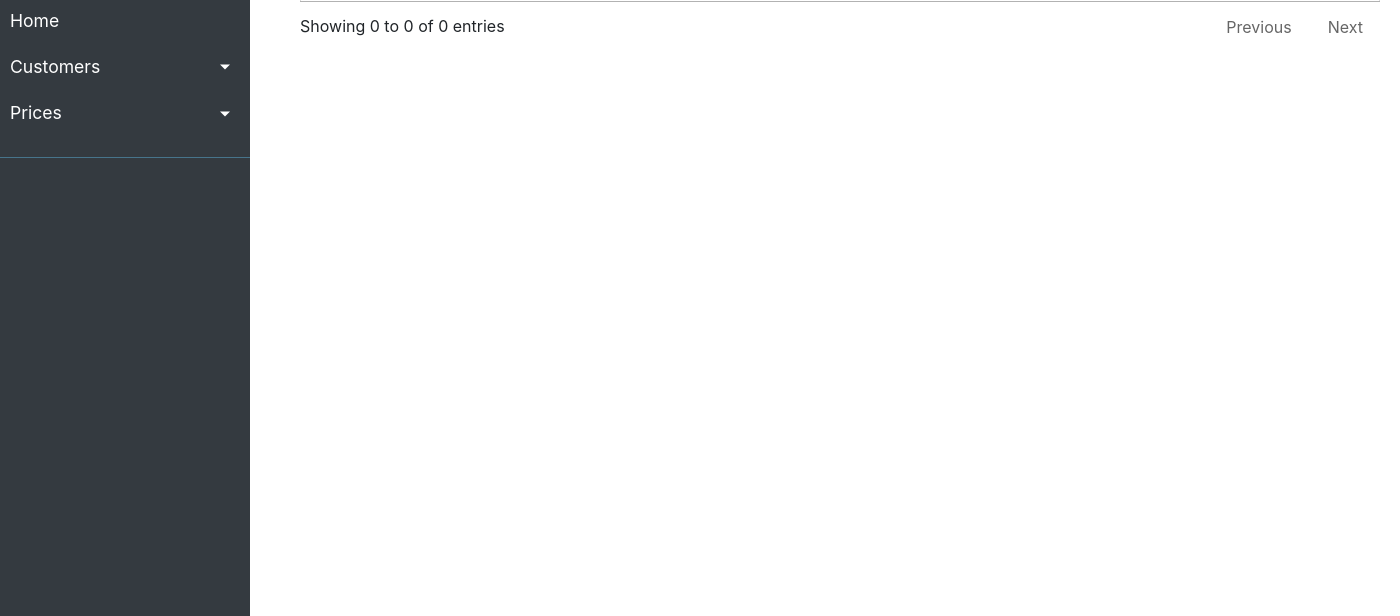
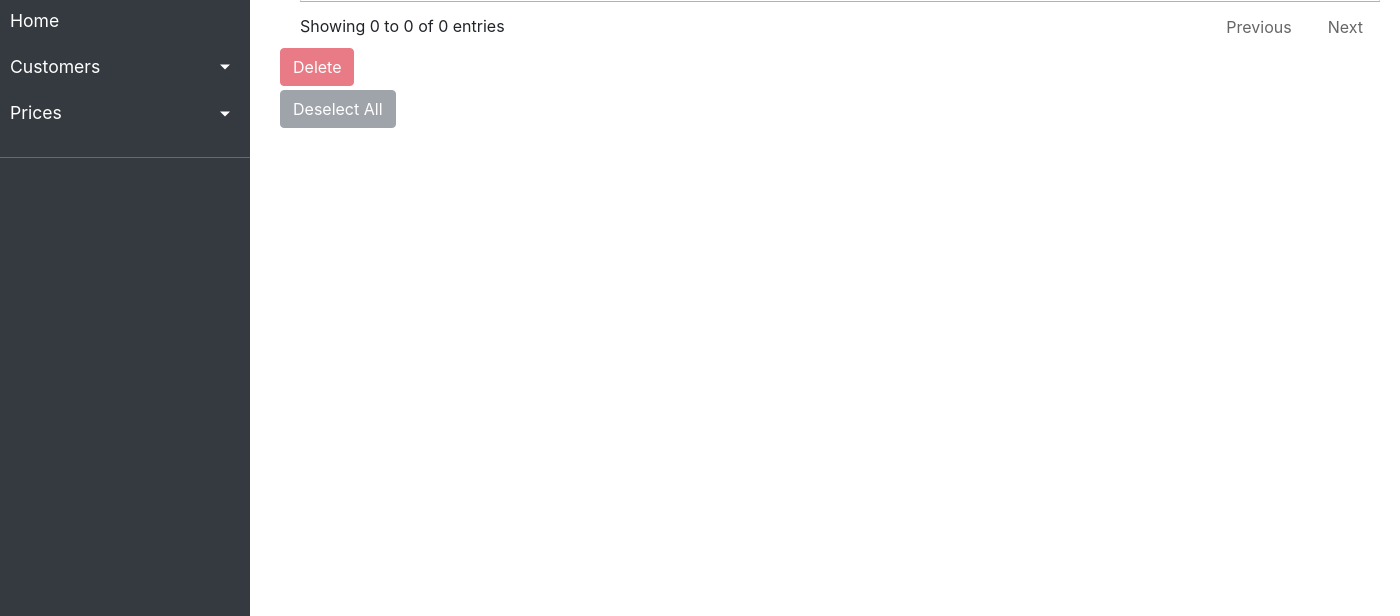
Before and after one commit to TristanMontanez/3MDB_django, a Django app: page /customers/purchase_history in a window 1400 px wide. Shown: the part 184-800 px from the top of the page. Run offline with Django 4.2, Linux system fonts and the light colour scheme; data that the repository does not hold is empty; some libraries are stand-ins or nearby versions.

Commit message:
[Feb 2022] History Delete Functionality

```diff
--- a/mysite/customers/urls.py
+++ b/mysite/customers/urls.py
@@ -8,5 +8,6 @@ urlpatterns = [
     path('customer_data', views.customer_data, name='customer_data'),
     path('register_customer', views.register_customer, name='register_customer'),
     path('delete_rows', views.delete_rows, name='delete_rows'),
+    path('delete_rows_history', views.delete_rows_history, name='delete_rows_history'),
     path('edit_row', views.edit_row, name='edit_row')
 ]
--- a/mysite/customers/views.py
+++ b/mysite/customers/views.py
@@ -109,6 +109,26 @@
 
 
 @csrf_exempt
+def delete_rows_history(request):
+    database = Database()
+    items, _ = database.read_from_database(sql_table='order_table',
+                                           sql_columns=['order_key'],
+                                           sql_filters={})
+    columns = items[0]
+    queries = []
+    rows = json.loads(request.POST.get('rows'))
+    print(f'rows:{rows}')
+    sql_filters = {}
+    for row in rows:
+        query = database.delete_item(sql_filters={columns[0]: row[0]},
+                                     sql_table='order_table')
+        queries.append(query)
+    print(queries)
+
+    return JsonResponse({'data': queries})
+
+
+@csrf_exempt
 def edit_row(request):
     print(edit_row)
     database = Database()
--- a/mysite/templates/customers/purchase_history.html
+++ b/mysite/templates/customers/purchase_history.html
@@ -13,13 +13,44 @@
                 </tr>
             </thead>
         </table>
+    </div>
+    <div class="container">
+        <button id="delete" type="button" class="btn btn-danger" data-toggle="modal" data-target="#deleteModal" disabled>
+            Delete
+        </button>
+        <div style="margin-top: 4px">
+            <button id="deselect" type="button" class="btn btn-secondary" disabled>
+                Deselect All
+            </button>
+        </div>
+    </div>
+    <div class="modal fade" id="deleteModal" tabindex="-1" role="dialog" aria-labelledby="editModalLabel" aria-hidden="true">
+          <div class="modal-dialog" role="document">
+            <div class="modal-content">
+              <div class="modal-header">
+                <h5 class="modal-title" id="deleteModalLabel">Delete Product</h5>
+                <button type="button" class="close" data-dismiss="modal" aria-label="Close">
+                  <span aria-hidden="true">&times;</span>
+                </button>
+              </div>
+              <div class="modal-body">
+                <p id="deleteModalBody"></p>
+              </div>
+              <div class="modal-footer">
+                <button type="button" class="btn btn-secondary" data-dismiss="modal">Close</button>
+                <button id="deleteConfirm" type="button" class="btn btn-danger">Confirm Delete</button>
+              </div>
+            </div>
+          </div>
+        </div>
 
-    </div>
 
     <script src="https://code.jquery.com/jquery-3.5.1.js"></script>
     <script src="https://cdn.datatables.net/1.11.4/js/jquery.dataTables.min.js"></script>
     <script src="https://cdn.datatables.net/select/1.3.4/js/dataTables.select.min.js"></script>
     <script>
+        var deleteBtn = document.getElementById("delete");
+        var deselectBtn = document.getElementById("deselect");
         var data = {{ items | safe }}
 
         table = $('#historyTable').DataTable({
@@ -33,6 +64,41 @@
                 { "width": "10%", "className": "dt-body-right", "targets": 5 },
             ]
         });
+
+        $('#historyTable tbody').on( 'click', 'tr', function () {
+            $(this).toggleClass('selected');
+            checkBtnStatus();
+        } );
+
+        $('#delete').click( function () {
+            document.getElementById( "deleteModalBody" ).innerHTML = `Confirm Delete ${table.rows(['.selected']).data().length} item/s?`;
+        } );
+
+        $('#deleteConfirm').click( function () {
+            var data = table.rows(['.selected']).data().toArray();
+
+            $.ajax({
+                url: '../customers/delete_rows_history',
+                type: 'POST',
+                dataType: 'json',
+                data: {'rows': JSON.stringify( data )},
+                success: function (response){
+                    console.log( response.data )
+                    console.log( 'Reloading page...' )
+                    window.location.reload()
+                }
+            });
+        } );
+
+        function checkBtnStatus() {
+            if ( table.rows(['.selected']).data().length > 0 ){
+                deselectBtn.disabled = false;
+                deleteBtn.disabled = false;
+            } else {
+                deselectBtn.disabled = true;
+                deleteBtn.disabled = true;
+            }
+        }
     </script>
 
 {% endblock %}
```
